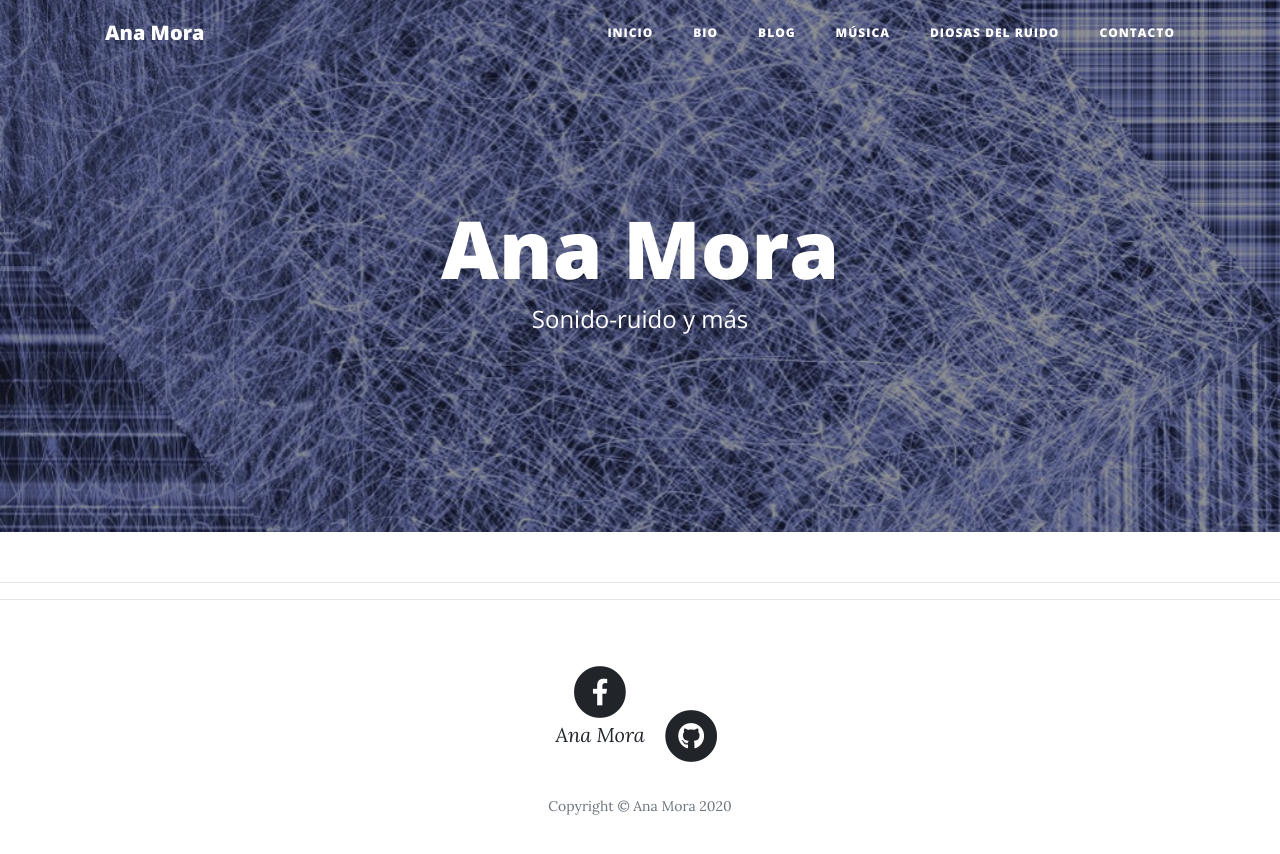
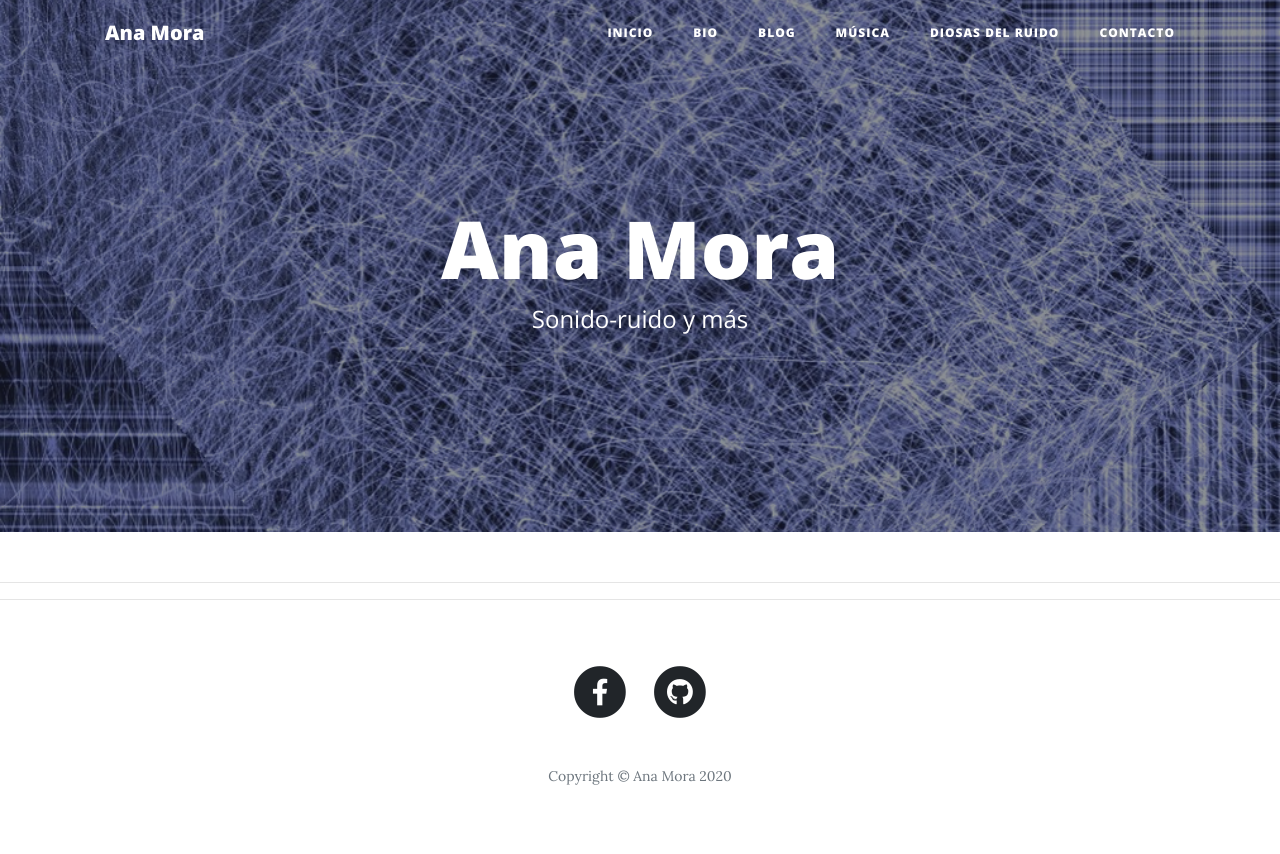
Before and after one commit to ana-mora/anamora.github.io, a website: page index.html in a window 1280 px wide. Drawn offline with nearby package versions, Linux system fonts and the light colour scheme.

Commit message:
Update index.html

```diff
--- a/index.html
+++ b/index.html
@@ -105,7 +105,7 @@
                 <span class="fa-stack fa-lg">
                   <i class="fas fa-circle fa-stack-2x"></i>
                   <i class="fab fa-facebook-f fa-stack-1x fa-inverse"></i>
-                  <div class="fb-page" data-href="https://www.facebook.com/anamorapiano/" data-tabs="timeline" data-width="" data-height="" data-small-header="true" data-adapt-container-width="true" data-hide-cover="true" data-show-facepile="false"><blockquote cite="https://www.facebook.com/anamorapiano/" class="fb-xfbml-parse-ignore"><a href="https://www.facebook.com/anamorapiano/">Ana Mora</a></blockquote></div>
+                  <div class="fb-page" data-href="https://www.facebook.com/anamorapiano/" data-tabs="timeline" data-width="" data-height="" data-small-header="false" data-adapt-container-width="false" data-hide-cover="true" data-show-facepile="false"><blockquote cite="https://www.facebook.com/anamorapiano/" class="fb-xfbml-parse-ignore"><a href="https://www.facebook.com/anamorapiano/"></a></blockquote></div>
                 </span>
               </a>
             </li>
```
